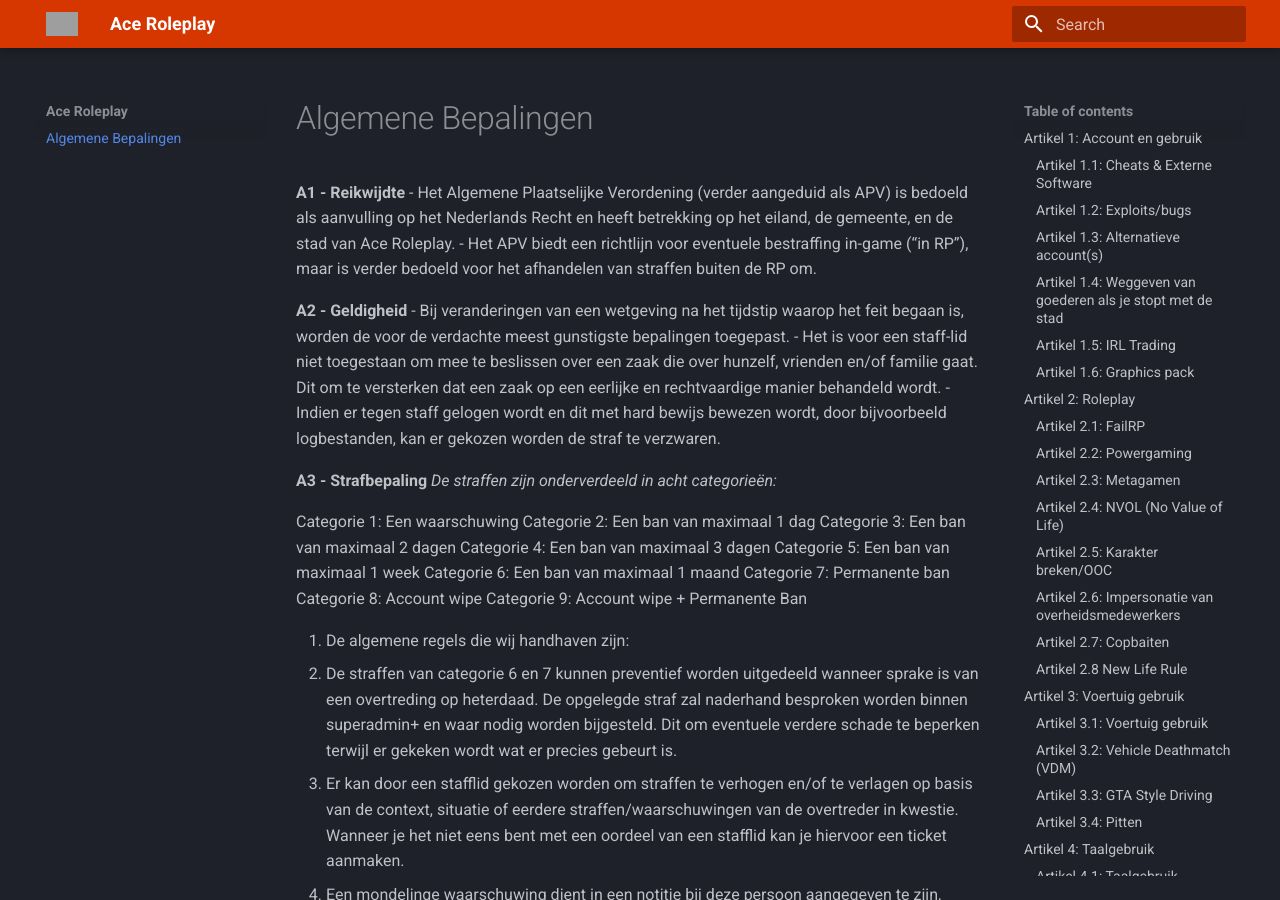
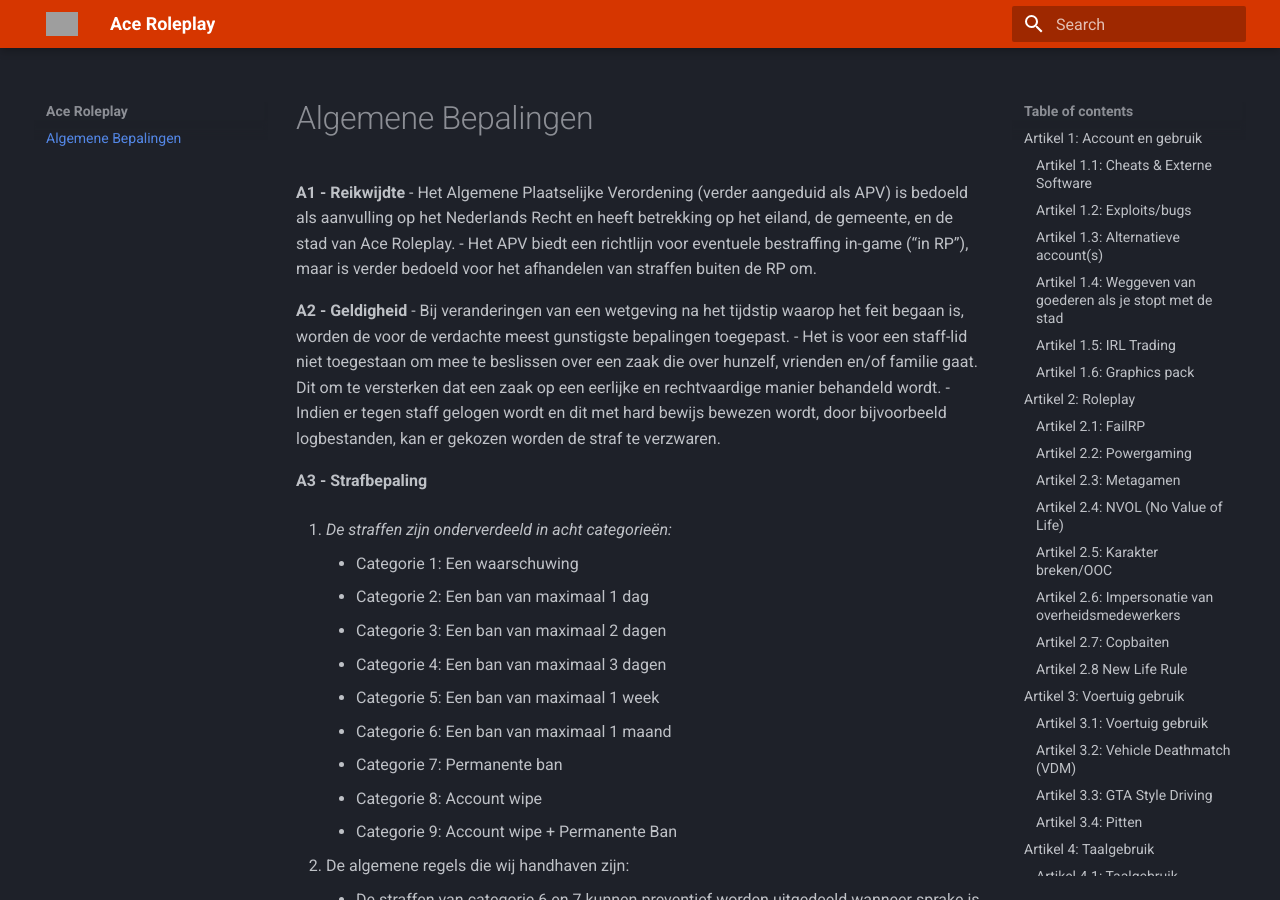
Before and after one commit to Alem569/ace-apv, an MkDocs documentation site: the page built from docs/index.md, in a window 1280 px wide and 900 px high. Built offline with MkDocs 1.6.1 and Material for MkDocs 9.7.7, drawn with Linux system fonts in a browser that asks for light colours; some of the changed lines change nothing that is shown; grey boxes are pictures that could not be loaded.

Commit message:
Indelen gefixed

```diff
--- a/docs/index.md
+++ b/docs/index.md
@@ -9,25 +9,25 @@
 - Indien er tegen staff gelogen wordt en dit met hard bewijs bewezen wordt, door bijvoorbeeld logbestanden, kan er gekozen worden de straf te verzwaren.
 
 **A3 - Strafbepaling**
-*De straffen zijn onderverdeeld in acht categorieën:*
 
-Categorie 1: Een waarschuwing
-Categorie 2: Een ban van maximaal 1 dag
-Categorie 3: Een ban van maximaal 2 dagen
-Categorie 4: Een ban van maximaal 3 dagen
-Categorie 5: Een ban van maximaal 1 week
-Categorie 6: Een ban van maximaal 1 maand
-Categorie 7: Permanente ban
-Categorie 8: Account wipe
-Categorie 9: Account wipe + Permanente Ban
+1. *De straffen zijn onderverdeeld in acht categorieën:*
+    * Categorie 1: Een waarschuwing
+    * Categorie 2: Een ban van maximaal 1 dag
+    * Categorie 3: Een ban van maximaal 2 dagen
+    * Categorie 4: Een ban van maximaal 3 dagen
+    * Categorie 5: Een ban van maximaal 1 week
+    * Categorie 6: Een ban van maximaal 1 maand
+    * Categorie 7: Permanente ban
+    * Categorie 8: Account wipe
+    * Categorie 9: Account wipe + Permanente Ban
 
-1. De algemene regels die wij handhaven zijn:
-   * De straffen van categorie 6 en 7 kunnen preventief worden uitgedeeld wanneer sprake is van een overtreding op heterdaad. De opgelegde straf zal naderhand besproken worden binnen superadmin+ en waar nodig worden bijgesteld. Dit om eventuele verdere schade te beperken terwijl er gekeken wordt wat er precies gebeurt is.
-   * Er kan door een stafflid gekozen worden om straffen te verhogen en/of te verlagen op basis van de context, situatie of eerdere straffen/waarschuwingen van de overtreder in kwestie. Wanneer je het niet eens bent met een oordeel van een stafflid kan je hiervoor een ticket aanmaken.
-   * Een mondelinge waarschuwing dient in een notitie bij deze persoon aangegeven te zijn, anders is deze niet geldig.
-   * Het omzeilen van een straf zal resulteren in een permanente ban.
-   * Bans worden uitgedeeld op basis van GTA licencie, Discord ID en verdere licencies die gelinkt staan aan het account waarop de speler gespeeld heeft. Dit geldt als zodanig voor alle gebruikers van deze kenmerken.
-   * Waarschuwingen zijn 3 maanden geldig, daarna vervallen ze automatisch.
+2. De algemene regels die wij handhaven zijn:
+    * De straffen van categorie 6 en 7 kunnen preventief worden uitgedeeld wanneer sprake is van een overtreding op heterdaad. De opgelegde straf zal naderhand besproken worden binnen superadmin+ en waar nodig worden bijgesteld. Dit om eventuele verdere schade te beperken terwijl er gekeken wordt wat er precies gebeurt is.
+    * Er kan door een stafflid gekozen worden om straffen te verhogen en/of te verlagen op basis van de context, situatie of eerdere straffen/waarschuwingen van de overtreder in kwestie. Wanneer je het niet eens bent met een oordeel van een stafflid kan je hiervoor een ticket aanmaken.
+    * Een mondelinge waarschuwing dient in een notitie bij deze persoon aangegeven te zijn, anders is deze niet geldig.
+    * Het omzeilen van een straf zal resulteren in een permanente ban.
+    * Bans worden uitgedeeld op basis van GTA licencie, Discord ID en verdere licencies die gelinkt staan aan het account waarop de speler gespeeld heeft. Dit geldt als zodanig voor alle gebruikers van deze kenmerken.
+    * Waarschuwingen zijn 3 maanden geldig, daarna vervallen ze automatisch.
 
 ## Artikel 1: Account en gebruik
 
```
